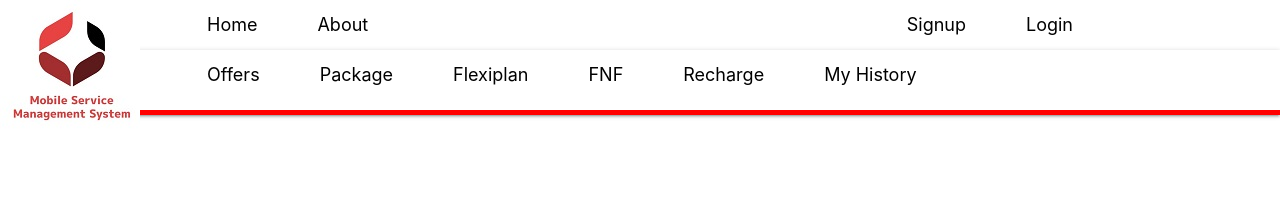
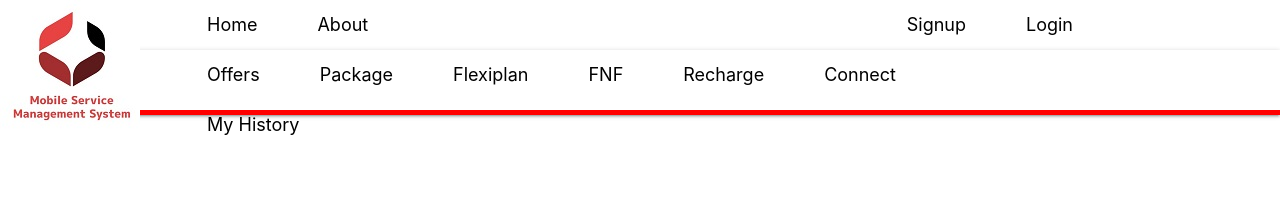
Before and after one commit to TanzimAzadNishan/Mobile-Service-Management-System, a React (Create React App) app in the folder Frontend_react_application/mobile-service-app/: page / in a window 1280 px wide. Shown: the top 200 px of the page. Built offline with nearby package versions, Linux system fonts and the light colour scheme.

Commit message:
typo fixed

```diff
--- a/Frontend_react_application/mobile-service-app/src/components/Navbar.js
+++ b/Frontend_react_application/mobile-service-app/src/components/Navbar.js
@@ -74,6 +74,9 @@ class Navbar extends Component{
                             <NavLink to="/recharge" className="itemStyle"> Recharge </NavLink>
                         </li>
                         <li>
+                            <NavLink to="/connect" className="itemStyle"> Connect </NavLink>
+                        </li>
+                        <li>
                             <NavLink to="/history" className="itemStyle"> My History </NavLink>
                         </li>
 
--- a/Frontend_react_application/mobile-service-app/src/components/dashboard/EditPersonDetails.js
+++ b/Frontend_react_application/mobile-service-app/src/components/dashboard/EditPersonDetails.js
@@ -72,7 +72,7 @@ class EditPersonDetails extends Component{
             },
             Address: {
                 ...this.state.Address,
-                value: (this.props.personInfo.address) ? this.props.personInfo.email : ''
+                value: (this.props.personInfo.address) ? this.props.personInfo.address : ''
             },
             Gender: {
                 ...this.state.Gender,
@@ -205,7 +205,7 @@ class EditPersonDetails extends Component{
 
         if ([nameError, passwordError, emailError, addressError].every(e => e === false)){
             console.log('details form submitted successfully')
-            this.state.submitCalled = true
+            //this.state.submitCalled = true
 
             document.getElementById('Name').blur()
             document.getElementById('Password').blur()
```
